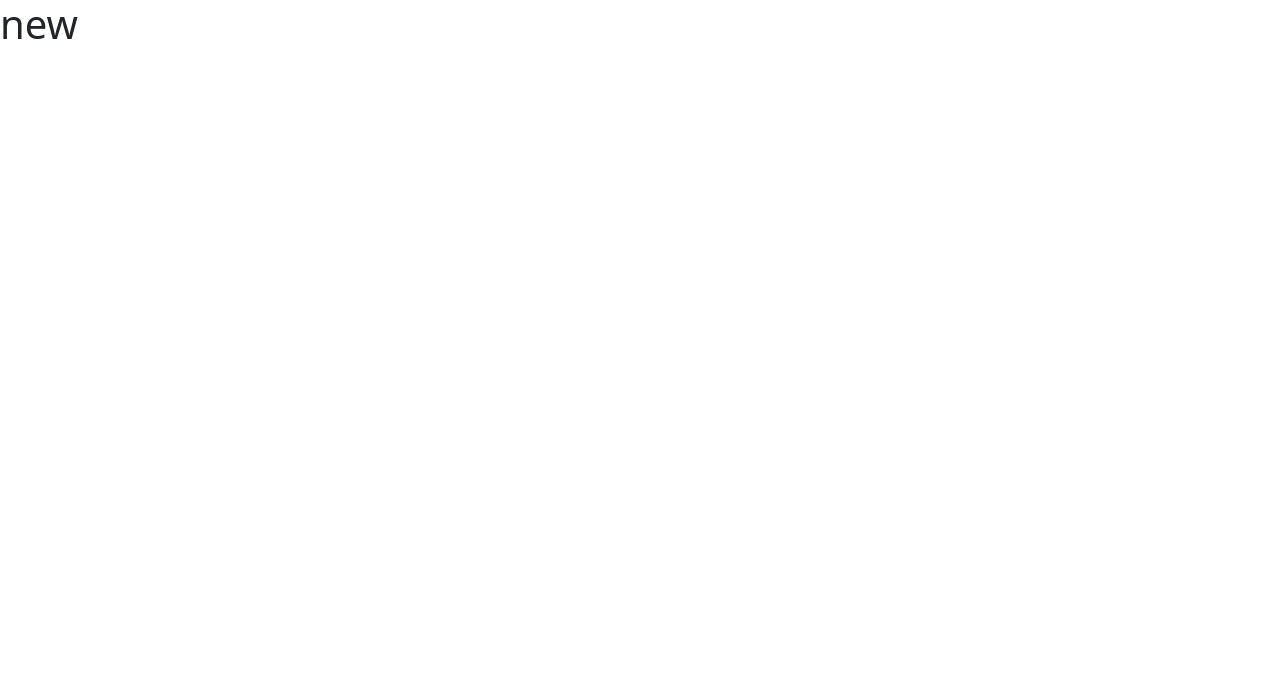
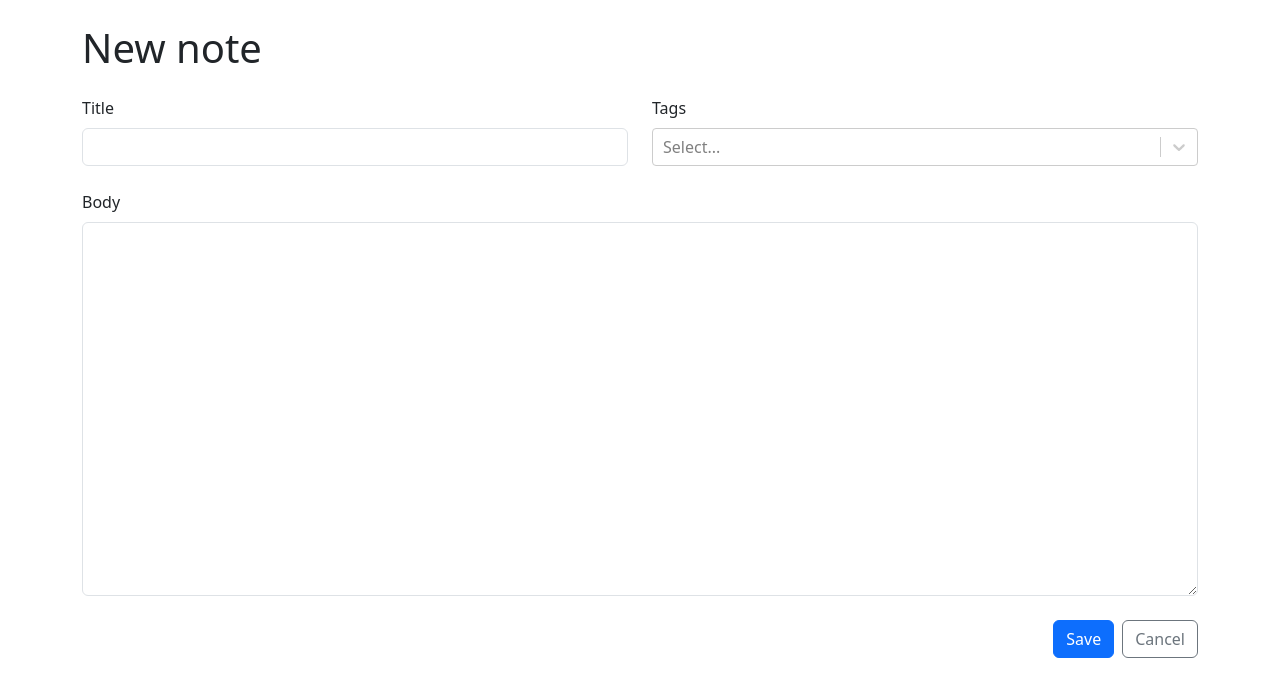
Before and after one commit to p6te/Note-app, a React (Vite) app: page /new in a window 1280 px wide. Shown: the top 696 px of the page. Built offline with nearby package versions, Linux system fonts and the light colour scheme.

Commit message:
add structure of NoteForm component

```diff
--- a/package.json
+++ b/package.json
@@ -14,7 +14,8 @@
     "react": "^18.2.0",
     "react-bootstrap": "^2.8.0",
     "react-dom": "^18.2.0",
-    "react-router-dom": "^6.15.0"
+    "react-router-dom": "^6.15.0",
+    "react-select": "^5.7.4"
   },
   "devDependencies": {
     "@types/react": "^18.2.15",
--- a/src/App.tsx
+++ b/src/App.tsx
@@ -1,14 +1,21 @@
 import "bootstrap/dist/css/bootstrap.min.css";
-
+import { Container } from "react-bootstrap";
 import { Navigate, Route, Routes } from "react-router-dom";
+import NewNote from "./NewNote";
 
 function App() {
   return (
-    <Routes>
-      <Route path="/" element={<h1>Hi</h1>} />
-      <Route path="/new" element={<h1>new</h1>} />
-      <Route path="*" element={<Navigate to="/" />} />
-    </Routes>
+    <Container className="my-4">
+      <Routes>
+        <Route path="/" element={<h1>Hi</h1>} />
+        <Route path="/new" element={<NewNote />} />
+        <Route path="/:id">
+          <Route index element={<h1>Show</h1>} />
+          <Route path="edit" element={<h1>Edit</h1>} />
+        </Route>
+        <Route path="*" element={<Navigate to="/" />} />
+      </Routes>
+    </Container>
   );
 }
 
--- /dev/null
+++ b/src/NewNote.tsx
@@ -0,0 +1,12 @@
+import NoteForm from "./NoteForm";
+
+const NewNote = () => {
+  return (
+    <>
+      <h1 className="mb-4">New note</h1>
+      <NoteForm />
+    </>
+  );
+};
+
+export default NewNote;
--- /dev/null
+++ b/src/NoteForm.tsx
@@ -0,0 +1,42 @@
+import { Form, Stack, Row, Col, Button } from "react-bootstrap";
+import { Link } from "react-router-dom";
+import CreatableSelect from "react-select/creatable";
+
+const NoteForm = () => {
+  return (
+    <Form>
+      <Stack gap={4}>
+        <Row>
+          <Col>
+            <Form.Group controlId="title">
+              <Form.Label>Title</Form.Label>
+              <Form.Control type="text" required />
+            </Form.Group>
+          </Col>
+          <Col>
+            <Form.Group controlId="tags">
+              <Form.Label>Tags</Form.Label>
+              <CreatableSelect isMulti />
+            </Form.Group>
+          </Col>
+        </Row>
+        <Form.Group controlId="markdown">
+          <Form.Label>Body</Form.Label>
+          <Form.Control as="textarea" required rows={15} />
+        </Form.Group>
+        <Stack direction="horizontal" gap={2} className="justify-content-end">
+          <Button type="submit" variant="primary">
+            Save
+          </Button>
+          <Link to="..">
+            <Button type="button" variant="outline-secondary">
+              Cancel
+            </Button>
+          </Link>
+        </Stack>
+      </Stack>
+    </Form>
+  );
+};
+
+export default NoteForm;
```
Also changed, not shown: 1 other file (tests, documents, lock files or other folders).
